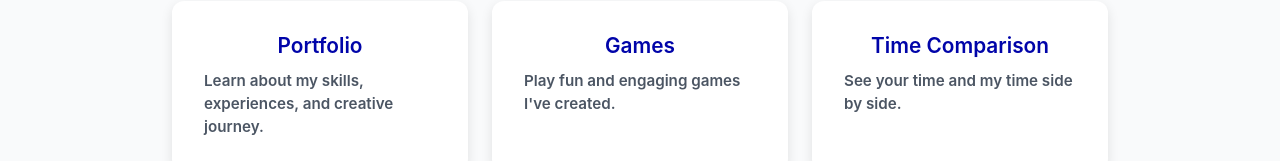
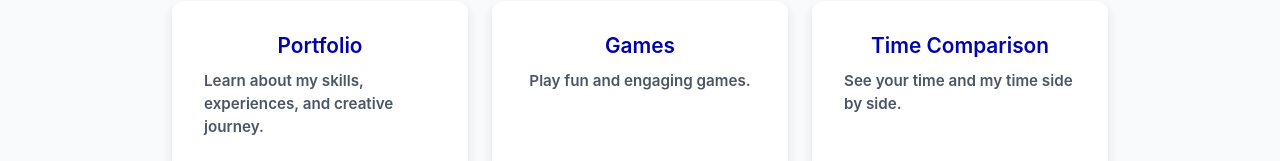
Before and after one commit to BrandgrandRealMe/website, a plain HTML site: page index.html in a window 1280 px wide. Shown: the part 442-603 px from the top of the page. Drawn offline with Linux system fonts and the light colour scheme.

Commit message:
I did not make those games lol

```diff
--- a/index.html
+++ b/index.html
@@ -46,7 +46,7 @@
             <li>
                 <a href="https://gms.brandgrand.rocks">
                     <span>Games</span>
-                    <p>Play fun and engaging games I've created.</p>
+                    <p>Play fun and engaging games.</p>
                 </a>
             </li>
             <li>
```
